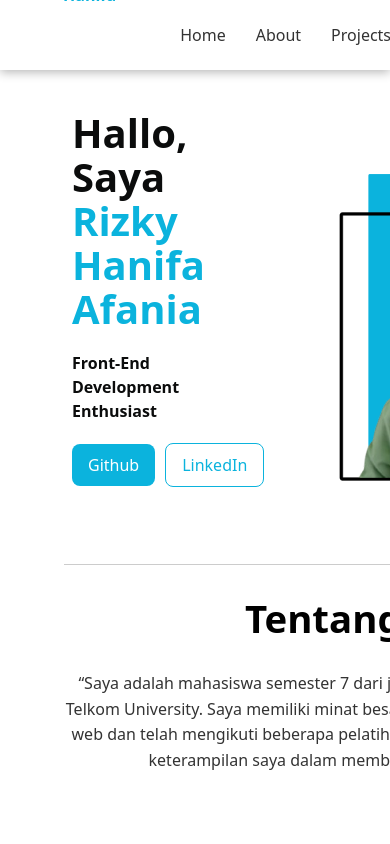
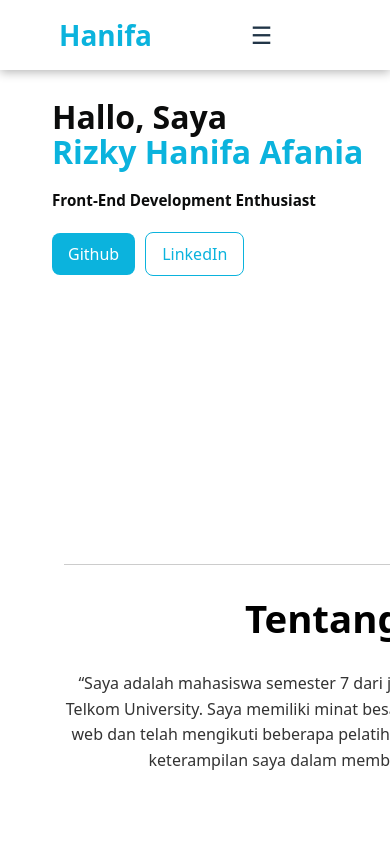
Before and after one commit to Rizkyhanifaa/portofolio, a React (Vite) app: page / in a window 390 px wide. Shown: the top 844 px of the page. Built offline with nearby package versions, Linux system fonts and the light colour scheme.

Commit message:
style: improve overall styling and layout of Header component

```diff
--- a/src/components/Header.css
+++ b/src/components/Header.css
@@ -15,12 +15,24 @@
   z-index: 999;
 }
 
+.menu-icon {
+  display: none;
+  font-size: 24px;
+  cursor: pointer;
+}
+
+.navbar nav {
+  display: flex;
+}
+
 .logo {
-  font-size: 16px;
+  font-size: 28px;
   font-weight: bold;
   color: #0BB3DD;
-  line-height: 1;
-  white-space: nowrap;
+  height: 100%;
+  display: flex;
+  align-items: center;
+  padding: 0 20px;
 }
 
 .nav-links {
@@ -43,6 +55,8 @@
 /* Header / Hero Section */
 .header-section {
   display: flex;
+    flex-direction: row;
+  flex-wrap: wrap;
   align-items: center;
   justify-content: center;
   height: 500px;
@@ -51,7 +65,6 @@
   padding-right: 40px;
 }
 
-/* Teks Intro */
 .intro-text {
   flex: 1;
   color: #0B0C0C;
@@ -116,5 +129,55 @@
 
 .btn-outline:hover {
   background-color: #e6f9ff;
-  transform: scale(1.05); /* Memperbesar tombol sebesar 5% */
+  transform: scale(1.05);
 }
+
+/* RESPONSIVE STYLES */
+@media (max-width: 768px) {
+  .menu-icon {
+    display: block;
+  }
+
+  .nav-links {
+    display: none;
+    flex-direction: column;
+    background: white;
+    position: absolute;
+    top: 60px;
+    right: 0;
+    width: 100%;
+    box-shadow: 0 4px 8px rgba(0,0,0,0.1);
+  }
+
+    nav.nav-open .nav-links {
+      display: flex;
+    }
+
+  .nav-links li {
+    margin: 1rem 0;
+    text-align: center;
+  }
+
+  .header-section {
+    flex-direction: column;
+    text-align: left;
+    padding: 40px 20px;
+  }
+
+  .intro-text {
+    text-align: left;
+  }
+
+  .intro-text h1 {
+    font-size: 2rem;
+  }
+
+  .intro-text p {
+    font-size: 0.95rem;
+    width: 100%;
+  }
+
+  .btns {
+    justify-content: center;
+  }
+}
--- a/src/components/Header.jsx
+++ b/src/components/Header.jsx
@@ -1,20 +1,32 @@
-import React from 'react';
+import React, { useState } from 'react';
 import './Header.css';
 import profileImg from '../assets/profilku.jpg';
 
 function Header() {
+  const [isMenuOpen, setIsMenuOpen] = useState(false);
+
+  const handleToggle = () => {
+    setIsMenuOpen(!isMenuOpen);
+  };
+
+  const handleLinkClick = () => {
+    setIsMenuOpen(false); // tutup menu saat link diklik
+  };
+
   return (
     <>
-      {/* Navbar tetap di luar section */}
       <div className="navbar">
         <div className="logo">Hanifa</div>
-        <nav>
+        <div className="menu-icon" onClick={handleToggle}>
+          ☰
+        </div>
+        <nav className={isMenuOpen ? "nav-open" : ""}>
           <ul className="nav-links">
-            <li><a href="#home">Home</a></li>
-            <li><a href="#about">About</a></li>
-            <li><a href="#projects">Projects</a></li>
-            <li><a href="#skills">Skills</a></li>
-            <li><a href="#contact">Contact</a></li>
+            <li><a href="#home" onClick={handleLinkClick}>Home</a></li>
+            <li><a href="#about" onClick={handleLinkClick}>About</a></li>
+            <li><a href="#projects" onClick={handleLinkClick}>Projects</a></li>
+            <li><a href="#skills" onClick={handleLinkClick}>Skills</a></li>
+            <li><a href="#contact" onClick={handleLinkClick}>Contact</a></li>
           </ul>
         </nav>
       </div>
@@ -22,7 +34,7 @@ function Header() {
       {/* Hero Section */}
       <section id="home" className="header-section">
         <div className="intro-text">
-          <h1>Hallo, Saya <span className="biru">Rizky Hanifa Afania</span></h1>
+          <h1>Hallo, Saya<br /> <span className="biru">Rizky Hanifa Afania</span></h1>
           <p>
             Front-End Development Enthusiast
           </p>
--- a/src/index.css
+++ b/src/index.css
@@ -11,6 +11,10 @@
   text-rendering: optimizeLegibility;
   -webkit-font-smoothing: antialiased;
   -moz-osx-font-smoothing: grayscale;
+}
+
+* {
+  box-sizing: border-box;
 }
 
 html {
```
